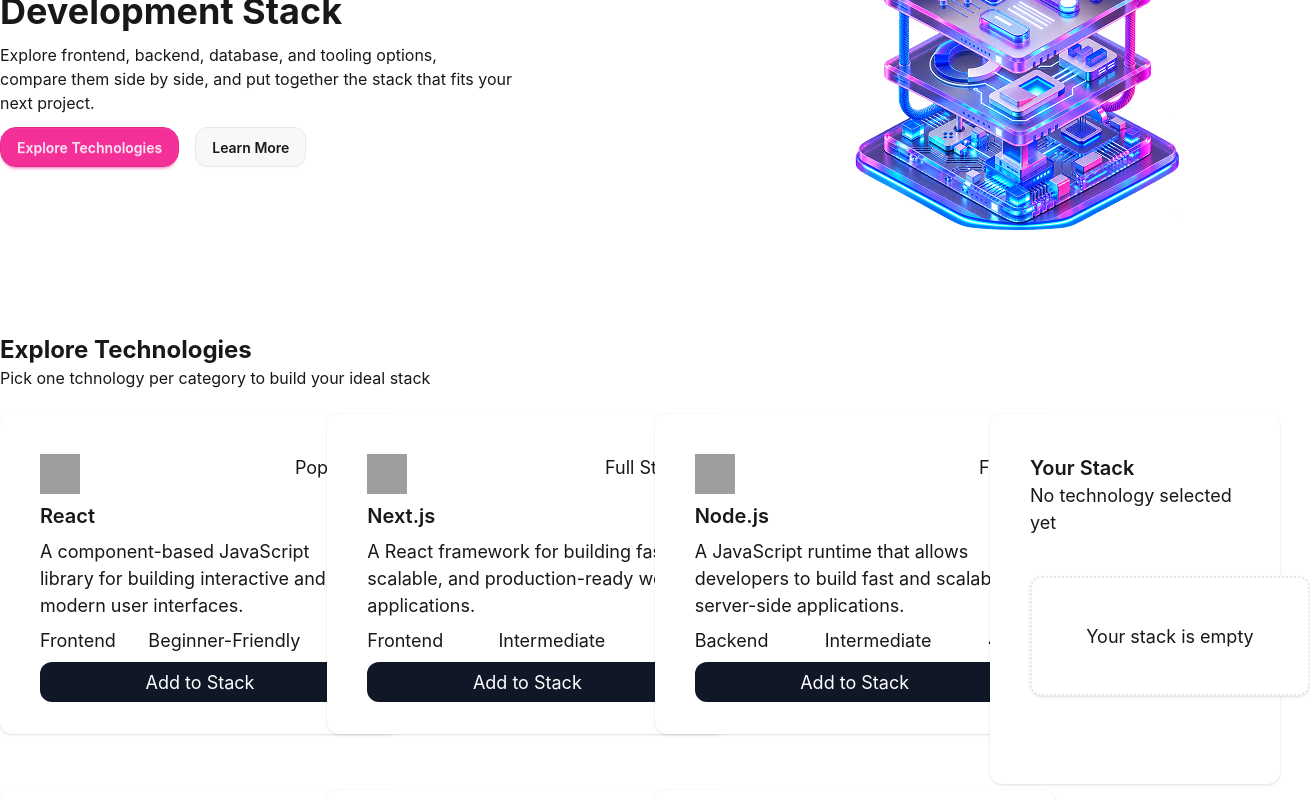
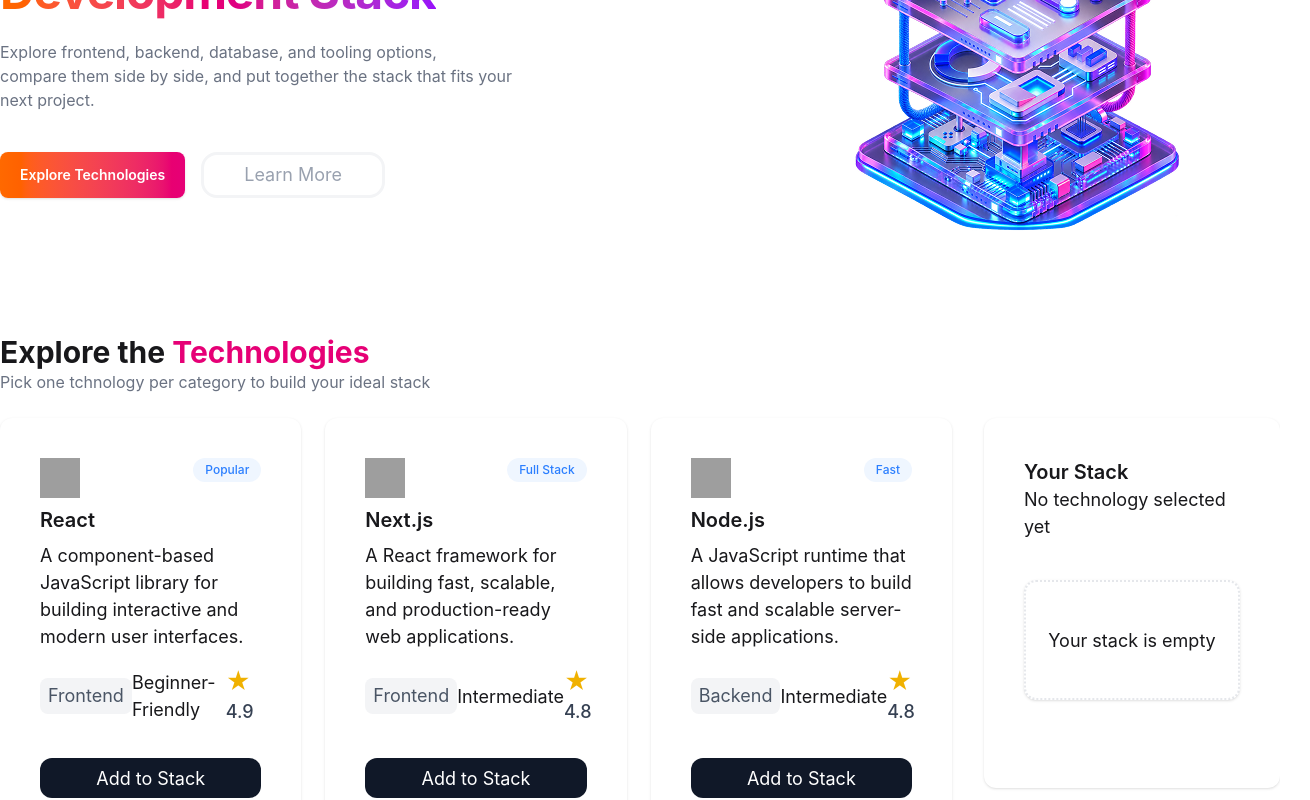
Before and after one commit to mrrh-dev/Dev_stack-Assign-05-, a React (Vite) app: page / in a window 1280 px wide. Shown: the part 280-1080 px from the top of the page, 1310 px wide, since content can reach past the window. Built offline with nearby package versions, Linux system fonts and the light colour scheme; grey boxes are pictures that could not be loaded.

Commit message:
polish design and layout

```diff
--- a/src/components/Banner.tsx
+++ b/src/components/Banner.tsx
@@ -2,22 +2,27 @@ import React from 'react';
 
 const Banner = () => {
   return (
-    <div className="container mx-auto flex justify-between items-center ">
+    <div className="container mx-auto flex justify-between items-center">
       <div className="space-y-3 space-x-3 mb-6">
-        <h1 className="text-4xl font-bold">
-          Build Your Ideal <br></br> Development Stack
+        <h1 className="text-5xl font-bold">
+          Build Your Ideal <br></br>{' '}
+          <span className=" tracking-tight bg-gradient-to-r from-orange-500 via-pink-600 to-purple-600 bg-clip-text text-transparent">
+            Development Stack
+          </span>
         </h1>
-        <p className="">
+        <p className="mt-6 text-gray-500">
           Explore frontend, backend, database, and tooling options,<br></br>
           compare them side by side, and put together the stack that fits your
           <br></br>
           next project.
         </p>
-        <div className="flex gap-4">
-          <button className="btn btn-secondary rounded-2xl">
+        <div className="flex gap-4 mt-10">
+          <button className="px-5 py-1 text-sm font-semibold text-white rounded-lg bg-gradient-to-r from-orange-500 to-pink-600 transition-opacity hover:opacity-95 shadow-sm">
             Explore Technologies
           </button>
-          <button className="btn rounded-xl">Learn More</button>
+          <button className="hover:bg-gray-200 px-10 py-1.5 bg-white border-3 rounded-2xl border-gray-100 text-gray-400 text-lg">
+            Learn More
+          </button>
         </div>
       </div>
       <div>
--- a/src/components/Chosestack.tsx
+++ b/src/components/Chosestack.tsx
@@ -4,32 +4,41 @@ import type { Stacktypes } from './types/Stacktypes';
 import { MdDeleteForever } from 'react-icons/md';
 export interface Chooseprops {
   //stack: Stacktypes[];
-  count: number;
-  setcount: Dispatch<SetStateAction<number>>;
+  //count: number;
+  //setcount: Dispatch<SetStateAction<number>>;
   selectedstack: Stacktypes[];
   setselectedstack: Dispatch<SetStateAction<Stacktypes[]>>;
+  //setadded: Dispatch<SetStateAction<boolean>>;
 }
 const Chosestack = ({
   //stack,
-  count,
-  setcount,
+  //count,
+  //setcount,
   selectedstack,
   setselectedstack,
+  //setadded,
 }: Chooseprops) => {
+  let count = selectedstack.length;
   const handleremove = (stack: Stacktypes) => {
     const remainingtstack = selectedstack.filter(
       (stak) => stak.name !== stack.name,
     );
     setselectedstack(remainingtstack);
+    //setselectedstack((prev) => prev.filter((stak) => stak.name !== stack.name));
     //console.log(remainingtstack);
-    setcount((count = count - 1));
+    //setcount((count = count - 1));
+    //setadded(false);
+  };
+  const handleremoveall = () => {
+    setselectedstack([]);
+    count = 0;
   };
   /* if (count === 0) {
     return <h2 className="font-bold my-10 text-center">Your stack is empty</h2>;
   } */
   return (
     <div>
-      <div className="card container mx-auto  rounded-xl mt-6 bg-base-100 card-xl shadow-sm">
+      <div className="card w-full rounded-xl mt-6 bg-base-100 card-xl shadow-sm">
         <div className="card-body">
           <div>
             <h1 className="text-xl font-semibold">Your Stack</h1>
@@ -40,7 +49,7 @@ const Chosestack = ({
             </p>
             <div>
               {count === 0 ? (
-                <div className="bg-white my-10 flex items-center justify-center w-70 h-30 border-gray-200 border-2 border-dotted rounded-xl shadow-sm">
+                <div className="bg-white my-10 flex items-center justify-center w-full h-30 border-gray-200 border-2 border-dotted rounded-xl shadow-sm">
                   Your stack is empty
                 </div>
               ) : (
@@ -52,7 +61,7 @@ const Chosestack = ({
             {selectedstack.map((stack) => {
               return (
                 <div className="mt-2">
-                  <div className="flex justify-between items-center border-2 border-gray-300 rounded-xl space-y-3 py-2 px-4">
+                  <div className="flex justify-between items-center border-2 border-gray-300 rounded-xl py-2 px-4">
                     <div className="flex justify-between items-center gap-4">
                       <div>
                         <img
@@ -69,29 +78,24 @@ const Chosestack = ({
                     <div>
                       <button
                         onClick={() => handleremove(stack)}
-                        className="w-16 h-12 rounded-xl bg-white hover:bg-gray-200 py-2 px-4 mb-4"
+                        className="w-16 h-12 rounded-xl bg-white hover:bg-gray-200 flex items-center justify-center"
                       >
                         <MdDeleteForever className="size-7" />
                       </button>
                     </div>
                   </div>
-                  {/* <div>
-                    <button className="w-80 h-10 rounded-xl bg-red-200 ">
-                      Remove All
-                    </button>
-                  </div> */}
                 </div>
               );
             })}
           </div>
-          {/* <h2 className="card-title">Xlarge Card</h2>
-          <p>
-            A card component has a figure, a body part, and inside body there
-            are title and actions parts
-          </p>
-          <div className="justify-end card-actions">
-            <button className="btn btn-primary">Buy Now</button>
-          </div> */}
+          {selectedstack.length > 0 && (
+            <button
+              onClick={handleremoveall}
+              className="mt-14 text-xl font-bold w-full h-10 rounded-xl border border-red-300 text-red-500 hover:bg-red-50"
+            >
+              Remove All
+            </button>
+          )}
         </div>
       </div>
     </div>
--- a/src/components/Nav.tsx
+++ b/src/components/Nav.tsx
@@ -7,8 +7,8 @@ const Nav = () => {
         <img src="/src/assets/logo-text.png"></img>
       </div>
       <div>
-        <ul className="text-lg flex justify-between gap-6">
-          <li className="text-pink-500 ">Home</li>
+        <ul className="text-lg flex justify-between gap-6 text-gray-500 font-semibold">
+          <li className="text-pink-500">Home</li>
           <li>Technologies</li>
           <li>Projects</li>
           <li>About</li>
--- a/src/components/Stackcard.tsx
+++ b/src/components/Stackcard.tsx
@@ -1,67 +1,76 @@
 import React, { useState, type Dispatch, type SetStateAction } from 'react';
 import type { Stacktypes } from './types/Stacktypes';
 import { toast } from 'react-toastify';
+import Chosestack from './Chosestack';
+//import Chosestack from './Chosestack';
 //import { RiReactjsFill } from 'react-icons/ri';
 export interface Stackprops {
   stack: Stacktypes;
-  count: number;
-  setcount: Dispatch<SetStateAction<number>>;
+  //count: number;
+  //setcount: Dispatch<SetStateAction<number>>;
   selectedstack: Stacktypes[];
   setselectedstack: Dispatch<SetStateAction<Stacktypes[]>>;
+  /* isadded: boolean;
+  setadded: Dispatch<SetStateAction<boolean>>; */
 }
 const Stackcard = ({
   stack,
-  count,
-  setcount,
+  //count,
+  /// setcount,
   selectedstack,
   setselectedstack,
+  /* isadded,
+  setadded, */
 }: Stackprops) => {
-  const [isadded, setadded] = useState<boolean>(false);
+  //const [isadded, setadded] = useState<boolean>(false);
+  const isadded = selectedstack.some((item) => item.name === stack.name);
   const handleadded = () => {
     if (isadded) toast.warn('Stack already added');
     else {
-      setadded(true);
-      setcount((count = count + 1));
+      //setadded(true);
+      //setcount((count = count + 1));
+      setselectedstack([...selectedstack, stack]);
+      //setselectedstack((prev) => [...prev, stack]);
+
       toast.success('Stack succesfully added');
     }
-    setselectedstack([...selectedstack, stack]);
+    //setselectedstack([...selectedstack, stack]);
   };
   return (
-    <div className="">
-      <div className="card rounded-xl w-100 h-80 mt-6 bg-base-100 card-xl shadow-sm">
+    <div className="w-full">
+      <div className="card rounded-xl w-full min-h-80 mt-6 bg-base-100 card-xl shadow-sm">
         <div className="card-body">
           <div className="flex justify-between">
             <div>
               <img src={stack.icon} alt="react img" className="w-10 h-10"></img>
             </div>
             <div>
-              <p className="">{stack.badge}</p>
+              <p className="text-xs font-medium px-3 py-1 rounded-full bg-blue-50 text-blue-500">
+                {stack.badge}
+              </p>
             </div>
           </div>
           <h1 className="text-xl font-semibold">{stack.name}</h1>
           <p>{stack.description}</p>
           <div>
-            <ul className="flex justify-between">
-              <li>{stack.category}</li>
+            <ul className="flex justify-between mt-2 items-center">
+              <li className="text-lg bg-gray-100 text-gray-600 px-2 py-1 rounded-lg">
+                {stack.category}
+              </li>
               <li>{stack.difficulty}</li>
-              <li>{stack.rating}</li>
+              <li className="text-lg font-medium text-gray-700">
+                <span className="text-yellow-500 text-2xl">★</span>{' '}
+                {stack.rating}
+              </li>
             </ul>
           </div>
           <button
             /* disabled={isadded} */
             onClick={() => handleadded()}
-            className={`w-80 h-10 rounded-xl ${isadded ? 'bg-gray-600' : 'bg-gray-900'}  text-white`}
+            className={`mt-6 w-full h-10 rounded-xl ${isadded ? 'bg-gray-600' : 'bg-gray-900'}  text-white`}
           >
             {isadded ? 'Added' : 'Add to Stack'}
           </button>
-          {/* <h2 className="card-title"></h2>
-          <p>
-            A card component has a figure, a body part, and inside body there
-            are title and actions parts
-          </p>
-          <div className="justify-end card-actions">
-            <button className="btn btn-primary">Buy Now</button>
-          </div> */}
         </div>
       </div>
     </div>
--- a/src/components/Techstack.tsx
+++ b/src/components/Techstack.tsx
@@ -7,35 +7,40 @@ export interface Promiseprops {
 }
 const Techstack = ({ fetchdata }: Promiseprops) => {
   const stack = use(fetchdata);
-  const [count, setcount] = useState(0);
+  //const [count, setcount] = useState(0);
   const [selectedstack, setselectedstack] = useState<Stacktypes[]>([]);
+  //const [isadded, setadded] = useState<boolean>(false);
   return (
     <div>
       <div className="container mx-auto">
-        <h1 className="text-2xl font-bold">Explore Technologies</h1>
-        <p>Pick one tchnology per category to build your ideal stack</p>
+        <h1 className="text-3xl font-bold">
+          Explore the <span className="text-pink-600">Technologies</span>
+        </h1>
+        <p className="text-gray-500">
+          Pick one tchnology per category to build your ideal stack
+        </p>
       </div>
-      <div className="container mx-auto grid grid-cols-4 gap-10">
-        <div className="col-span-3 grid grid-cols-3 gap-8">
+      <div className="container mx-auto grid grid-cols-1 lg:grid-cols-4 gap-8">
+        <div className="lg:col-span-3 grid grid-cols-1 md:grid-cols-2 lg:grid-cols-3 gap-6">
           {stack.map((stack: Stacktypes, ind: number) => {
             return (
               <Stackcard
                 key={ind}
                 stack={stack}
-                count={count}
-                setcount={setcount}
+                /*  count={count}
+                setcount={setcount} */
+                /* isadded={isadded}
+                setadded={setadded} */
                 selectedstack={selectedstack}
                 setselectedstack={setselectedstack}
               ></Stackcard>
             );
           })}
         </div>
-        <div className="col-span-1">
+        <div className="lg:col-span-1 ">
           <Chosestack
-            /*  stack={stack} */
-
-            count={count}
-            setcount={setcount}
+            /* count={count}
+            setcount={setcount} */
             selectedstack={selectedstack}
             setselectedstack={setselectedstack}
           ></Chosestack>
```
